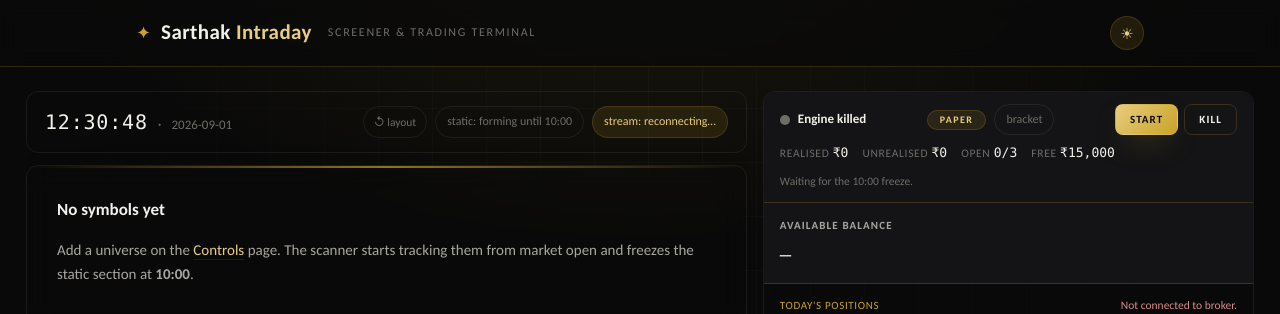
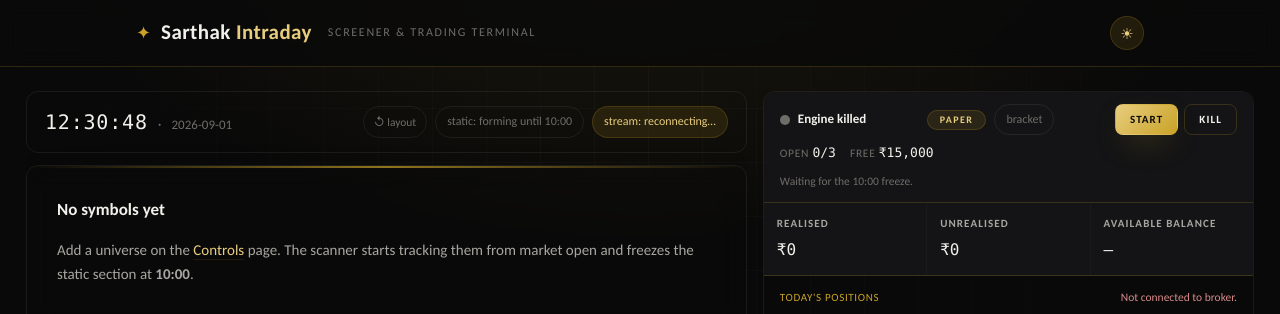
Before and after one commit to arpit-iima-codes/sarthak-intraday, a FastAPI app: template app/templates/scanner.html in a window 1280 px wide. Shown: the top 314 px of the page. Run offline with FastAPI, Linux system fonts and the light colour scheme; the template is opened without the code that fills it, so the values that code supplies are empty.

Commit message:
Engine strip: move Realised / Unrealised into the stats block
They were cramped inline in the strip; now they're proper stat cells next to
Available Balance (3-up). The strip line keeps just Open and Free.

Co-Authored-By: Claude Sonnet 5 <noreply@anthropic.com>
Claude-Session: https://claude.ai/code/session_01S84DP19is74SmkLChTA52Q

```diff
--- a/app/static/engine.js
+++ b/app/static/engine.js
@@ -49,10 +49,10 @@
     const p = d.pnl || {};
     const realised = $("eng-realised");
     realised.textContent = money(p.realised);
-    realised.className = dir(p.realised);
+    realised.className = "stat-val " + dir(p.realised);
     const unreal = $("eng-unrealised");
     unreal.textContent = money(p.unrealised);
-    unreal.className = dir(p.unrealised);
+    unreal.className = "stat-val " + dir(p.unrealised);
 
     const c = d.counts || {};
     $("eng-slots").textContent = `${c.open ?? "—"}/${c.max_positions ?? "—"}`;
--- a/app/static/style.css
+++ b/app/static/style.css
@@ -849,6 +849,9 @@ input[type="time"], input[type="number"] { font-family: var(--mono); color-schem
 .eng-strip-nums b.down { color: var(--err); }
 .eng-strip-note { margin: 0; font-size: 11.5px; color: var(--ink-faint); }
 
+.pos-stats-3 .stat { padding: 12px 13px; }
+.pos-stats-3 .stat-val { font-size: 16px; }
+
 .pulse.off { background: var(--ink-faint); animation: none; }
 .badge-live {
   color: #f0cccc;
--- a/app/templates/scanner.html
+++ b/app/templates/scanner.html
@@ -58,8 +58,6 @@
         </span>
       </div>
       <div class="eng-strip-nums">
-        <span>Realised <b id="eng-realised">—</b></span>
-        <span>Unrealised <b id="eng-unrealised">—</b></span>
         <span>Open <b id="eng-slots">—</b></span>
         <span>Free <b id="eng-free">—</b></span>
         <span class="chip chip-dim" id="eng-pending" hidden></span>
@@ -67,7 +65,15 @@
       <p class="eng-strip-note" id="eng-note"></p>
     </div>
 
-    <div class="pos-stats">
+    <div class="pos-stats pos-stats-3">
+      <div class="stat">
+        <span class="stat-label">Realised</span>
+        <span class="stat-val" id="eng-realised">—</span>
+      </div>
+      <div class="stat">
+        <span class="stat-label">Unrealised</span>
+        <span class="stat-val" id="eng-unrealised">—</span>
+      </div>
       <div class="stat">
         <span class="stat-label">Available Balance</span>
         <span class="stat-val" id="pos-bal">—</span>
```
Also changed, not shown: 1 other file.
